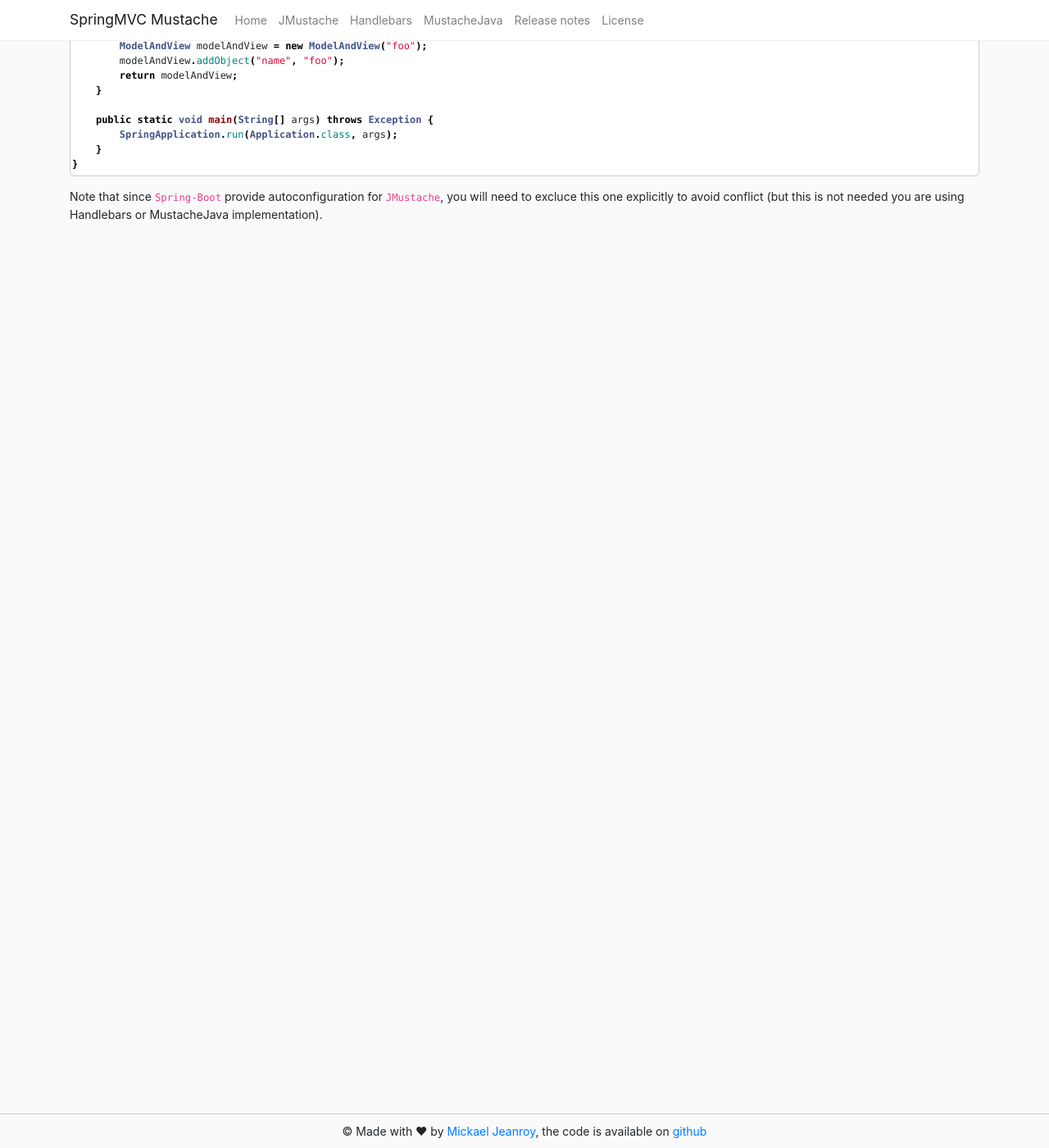
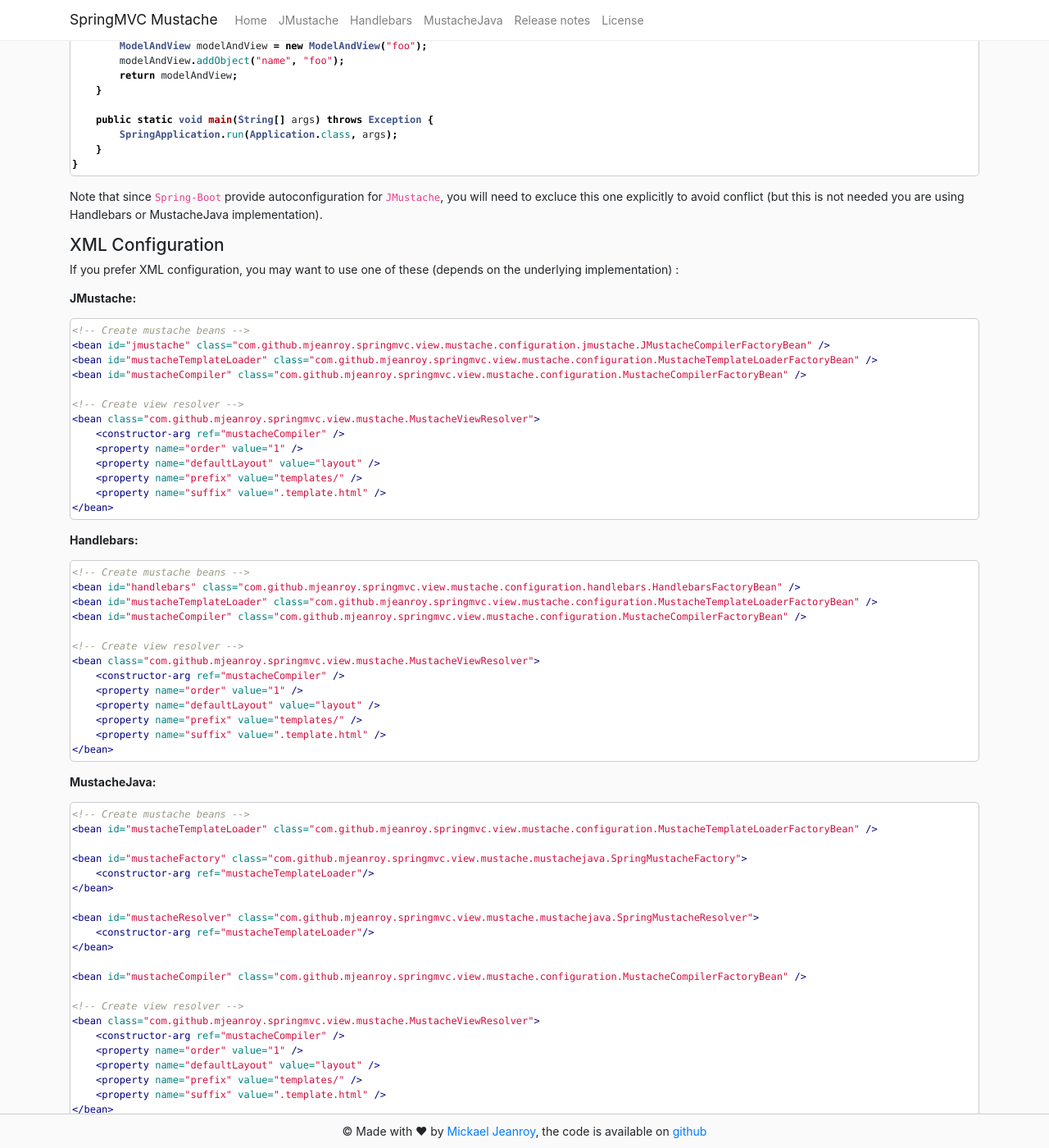
Before and after one commit to mjeanroy/springmvc-mustache, a Jekyll site: the page built from docs/00-introduction.md, in a window 1280 px wide and 1400 px high, scrolled down 4523 px. Shown: the whole window at 82% size. Built offline with Jekyll 4.4.1, drawn with Linux system fonts in a browser that asks for light colours; our own code applies the rules of GitHub Pages for plain Markdown files.

Commit message:
docs: update documentation

````diff
--- a/00-index.html
+++ b/00-index.html
@@ -22,9 +22,12 @@
       <li class="nav-item">
         <a class="nav-link" href="{{ '/#springboot' | prepend: site.baseurl }}">Spring Boot</a>
       </li>
+      <li class="nav-item">
+        <a class="nav-link" href="{{ '/#xml-configuration' | prepend: site.baseurl }}">XML Configuration</a>
+      </li>
     </ul>
   </div>
-  <div class="col">
+  <div class="col-10">
     {% capture content %}{% include_relative docs/00-introduction.md %}{% endcapture %}
     {{ content | markdownify }}
   </div>
--- a/01-jmustache.html
+++ b/01-jmustache.html
@@ -18,7 +18,7 @@
       </li>
     </ul>
   </div>
-  <div class="col">
+  <div class="col-10">
     {% capture content %}{% include_relative docs/01-jmustache.md %}{% endcapture %}
     {{ content  | markdownify }}
   </div>
--- a/02-handlebars.html
+++ b/02-handlebars.html
@@ -18,7 +18,7 @@
       </li>
     </ul>
   </div>
-  <div class="col">
+  <div class="col-10">
     {% capture content %}{% include_relative docs/02-handlebars.md %}{% endcapture %}
     {{ content  | markdownify }}
   </div>
--- a/03-mustachejava.html
+++ b/03-mustachejava.html
@@ -18,7 +18,7 @@
       </li>
     </ul>
   </div>
-  <div class="col">
+  <div class="col-10">
     {% capture content %}{% include_relative docs/03-mustachejava.md %}{% endcapture %}
     {{ content  | markdownify }}
   </div>
--- a/docs/00-introduction.md
+++ b/docs/00-introduction.md
@@ -267,3 +267,69 @@ public class Application {
 ```
 
 Note that since `Spring-Boot` provide autoconfiguration for `JMustache`, you will need to excluce this one explicitly to avoid conflict (but this is not needed you are using Handlebars or MustacheJava implementation).
+
+#### XML Configuration
+
+If you prefer XML configuration, you may want to use one of these (depends on the underlying implementation) :
+
+**JMustache:**
+
+```xml
+<!-- Create mustache beans -->
+<bean id="jmustache" class="com.github.mjeanroy.springmvc.view.mustache.configuration.jmustache.JMustacheCompilerFactoryBean" />
+<bean id="mustacheTemplateLoader" class="com.github.mjeanroy.springmvc.view.mustache.configuration.MustacheTemplateLoaderFactoryBean" />
+<bean id="mustacheCompiler" class="com.github.mjeanroy.springmvc.view.mustache.configuration.MustacheCompilerFactoryBean" />
+
+<!-- Create view resolver -->
+<bean class="com.github.mjeanroy.springmvc.view.mustache.MustacheViewResolver">
+    <constructor-arg ref="mustacheCompiler" />
+    <property name="order" value="1" />
+    <property name="defaultLayout" value="layout" />
+    <property name="prefix" value="templates/" />
+    <property name="suffix" value=".template.html" />
+</bean>
+```
+
+**Handlebars:**
+
+```xml
+<!-- Create mustache beans -->
+<bean id="handlebars" class="com.github.mjeanroy.springmvc.view.mustache.configuration.handlebars.HandlebarsFactoryBean" />
+<bean id="mustacheTemplateLoader" class="com.github.mjeanroy.springmvc.view.mustache.configuration.MustacheTemplateLoaderFactoryBean" />
+<bean id="mustacheCompiler" class="com.github.mjeanroy.springmvc.view.mustache.configuration.MustacheCompilerFactoryBean" />
+
+<!-- Create view resolver -->
+<bean class="com.github.mjeanroy.springmvc.view.mustache.MustacheViewResolver">
+    <constructor-arg ref="mustacheCompiler" />
+    <property name="order" value="1" />
+    <property name="defaultLayout" value="layout" />
+    <property name="prefix" value="templates/" />
+    <property name="suffix" value=".template.html" />
+</bean>
+```
+
+**MustacheJava:**
+
+```xml
+<!-- Create mustache beans -->
+<bean id="mustacheTemplateLoader" class="com.github.mjeanroy.springmvc.view.mustache.configuration.MustacheTemplateLoaderFactoryBean" />
+
+<bean id="mustacheFactory" class="com.github.mjeanroy.springmvc.view.mustache.mustachejava.SpringMustacheFactory">
+    <constructor-arg ref="mustacheTemplateLoader"/>
+</bean>
+
+<bean id="mustacheResolver" class="com.github.mjeanroy.springmvc.view.mustache.mustachejava.SpringMustacheResolver">
+    <constructor-arg ref="mustacheTemplateLoader"/>
+</bean>
+
+<bean id="mustacheCompiler" class="com.github.mjeanroy.springmvc.view.mustache.configuration.MustacheCompilerFactoryBean" />
+
+<!-- Create view resolver -->
+<bean class="com.github.mjeanroy.springmvc.view.mustache.MustacheViewResolver">
+    <constructor-arg ref="mustacheCompiler" />
+    <property name="order" value="1" />
+    <property name="defaultLayout" value="layout" />
+    <property name="prefix" value="templates/" />
+    <property name="suffix" value=".template.html" />
+</bean>
+```
````
Also changed, not shown: _layouts/default.html (indentation only).
